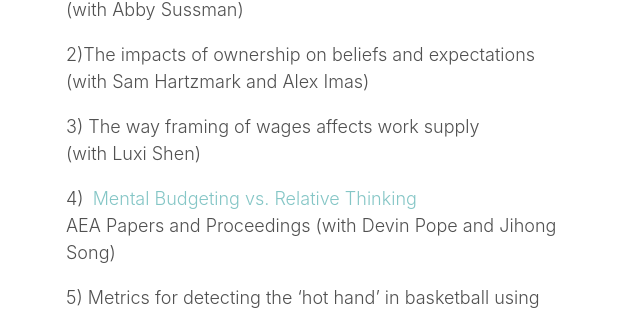
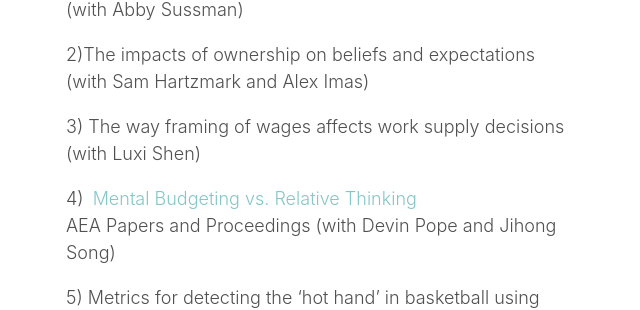
Before and after one commit to shirshma/shirshma.github.io, a Jekyll site: the page built from index.md, in a window 1280 px wide. Shown: the part 648-958 px from the top of the page, without its empty margins (319-959 px from the left). Built offline with Jekyll 4.4.1, drawn with Linux system fonts in a browser that asks for light colours.

Commit message:
Update index.md

```diff
--- a/index.md
+++ b/index.md
@@ -12,7 +12,7 @@ I primarily study consumer financial decision making with an emphasis on Prospec
         (with Abby Sussman)
 
   <p> 2)The impacts of ownership on beliefs and expectations <br> (with Sam Hartzmark and Alex Imas)
-  <p> 3) The way framing of wages affects work supply <br> (with Luxi Shen)
+  <p> 3) The way framing of wages affects work supply decisions <br> (with Luxi Shen)
  <p> 4) <a href='/public/Website_mental_budgeting.pdf'> Mental Budgeting vs. Relative Thinking</a><br>
         AEA Papers and Proceedings (with Devin Pope and Jihong Song)
 
```
